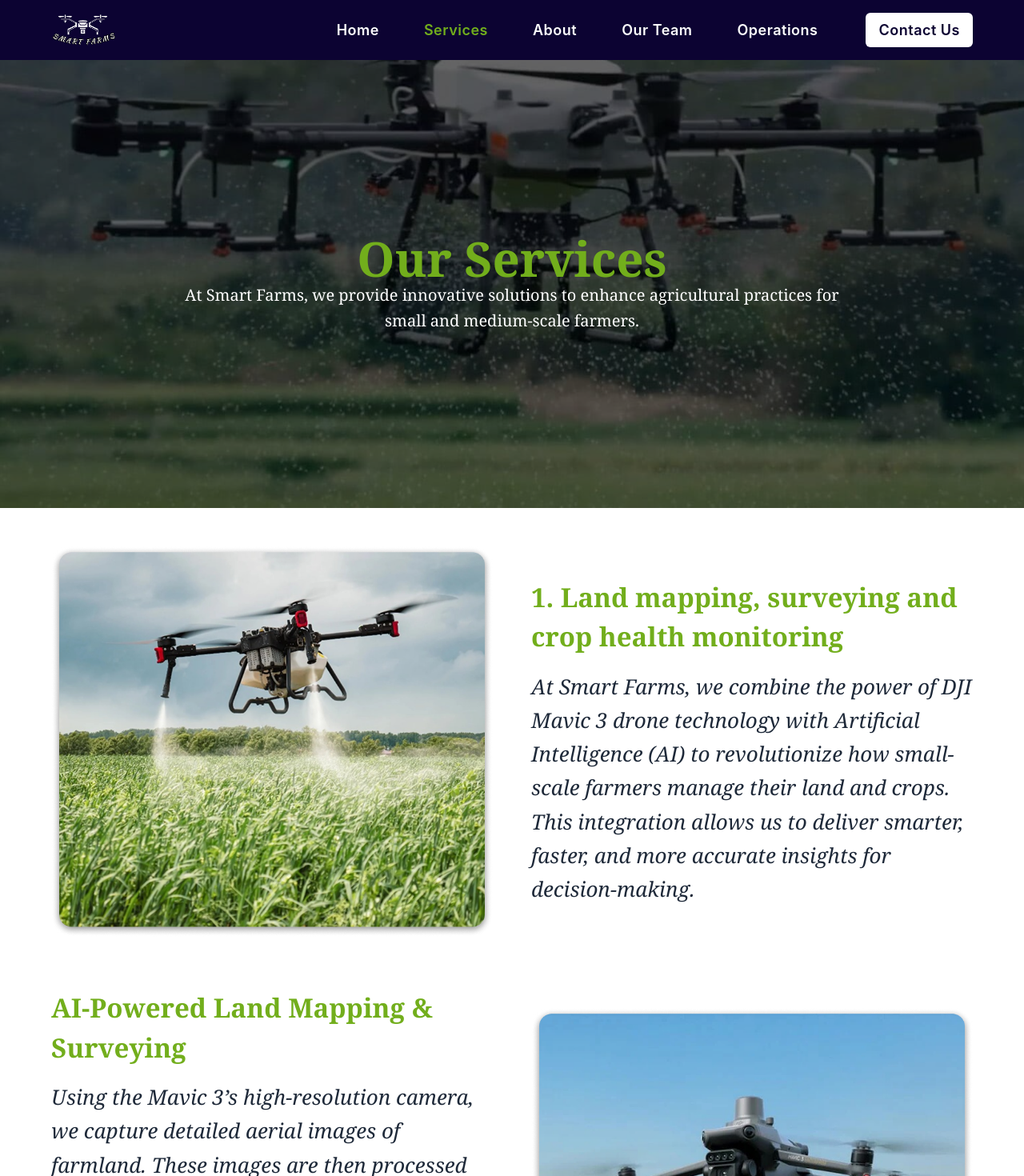
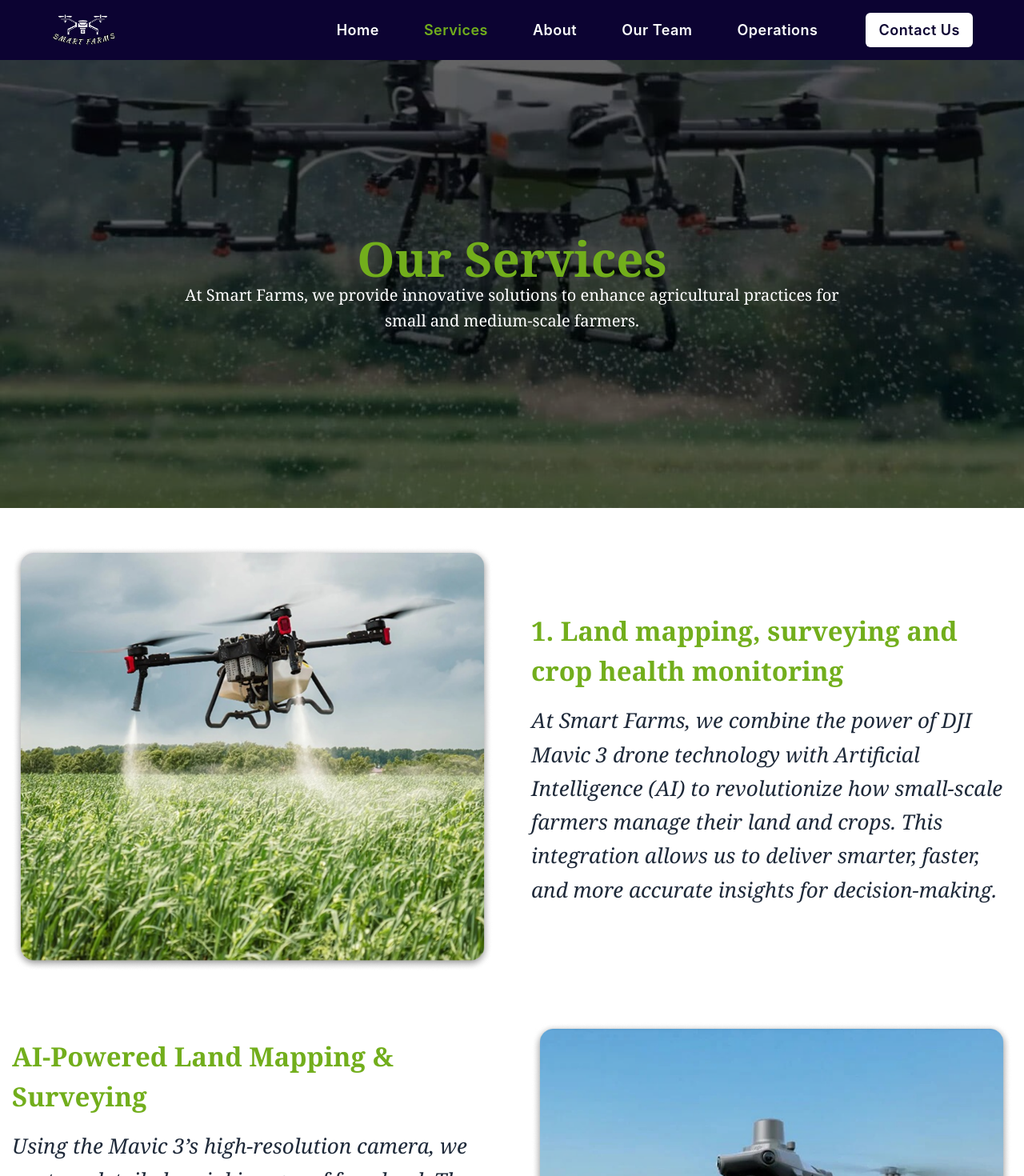
Before and after one commit to HudsonWayne/Smart-Farms, a Next.js app: page /services in a window 1280 px wide. Shown: the top 1470 px of the page at 80% size. Built offline with nearby package versions, Linux system fonts and the light colour scheme; a web font is replaced by a local one.

Commit message:
initial commit

```diff
--- a/src/components/NineBlocks.tsx
+++ b/src/components/NineBlocks.tsx
@@ -5,7 +5,10 @@ import Image from "next/image";
 
 export default function OperationsPage() {
   return (
-    <section className="w-full bg-white font-[Georgia] px-4 md:px-8 lg:px-16 py-12">
+    <section
+      className="w-full bg-white font-[Georgia] py-12"
+      style={{ paddingLeft: "15px", paddingRight: "15px" }}
+    >
       <div className="w-full mx-auto space-y-16">
         {/* Block 1 */}
         <div className="grid md:grid-cols-2 gap-12 items-center">
--- a/src/components/OurServices.tsx
+++ b/src/components/OurServices.tsx
@@ -12,7 +12,7 @@ export default function OurServices() {
       >
         {/* Section Header */}
         <h2
-          className="text-[#72AE1C] text-3xl md:text-4xl font-bold mb-6"
+          className="text-[#72AE1C] text-4xl md:text-5xl font-bold mb-6"
           style={{ fontFamily: "Georgia, serif" }}
         >
           Our Services
--- a/src/pages/about.tsx
+++ b/src/pages/about.tsx
@@ -103,7 +103,7 @@ export default function AboutPage() {
           </h2>
          <p
   className="text-gray-800 text-lg leading-relaxed text-justify"
-  style={{ fontFamily: "Georgia, serif", fontSize: "23px", maxWidth: "calc(100% + 110px)" }}
+  style={{ fontFamily: "Georgia, serif", fontSize: "23px", maxWidth: "calc(100% + 10px)" }}
 >
   “Smart Farms is an enterprise committed to using innovation to
   ensure food security, improve livelihoods, and transform rural
```
